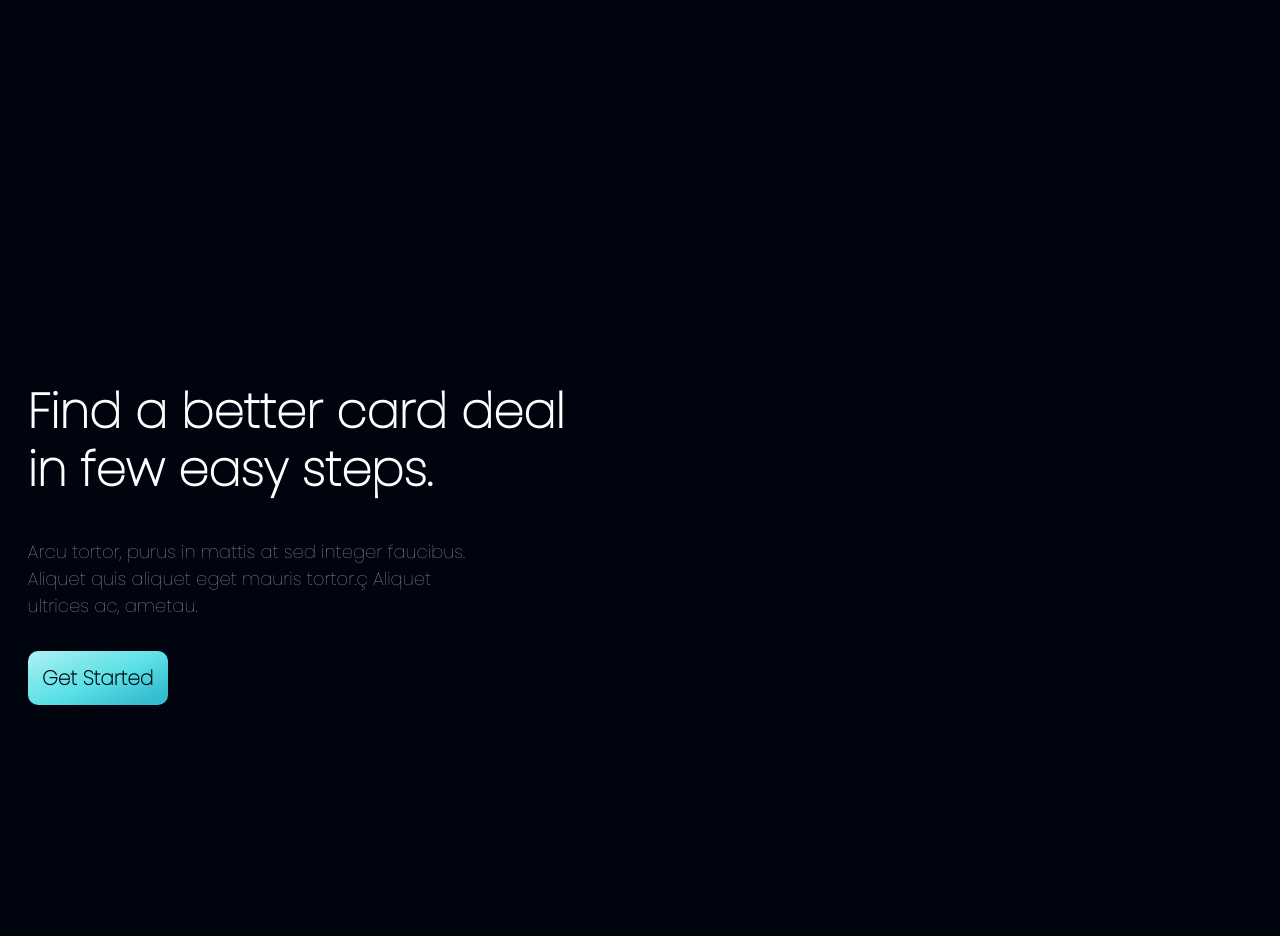
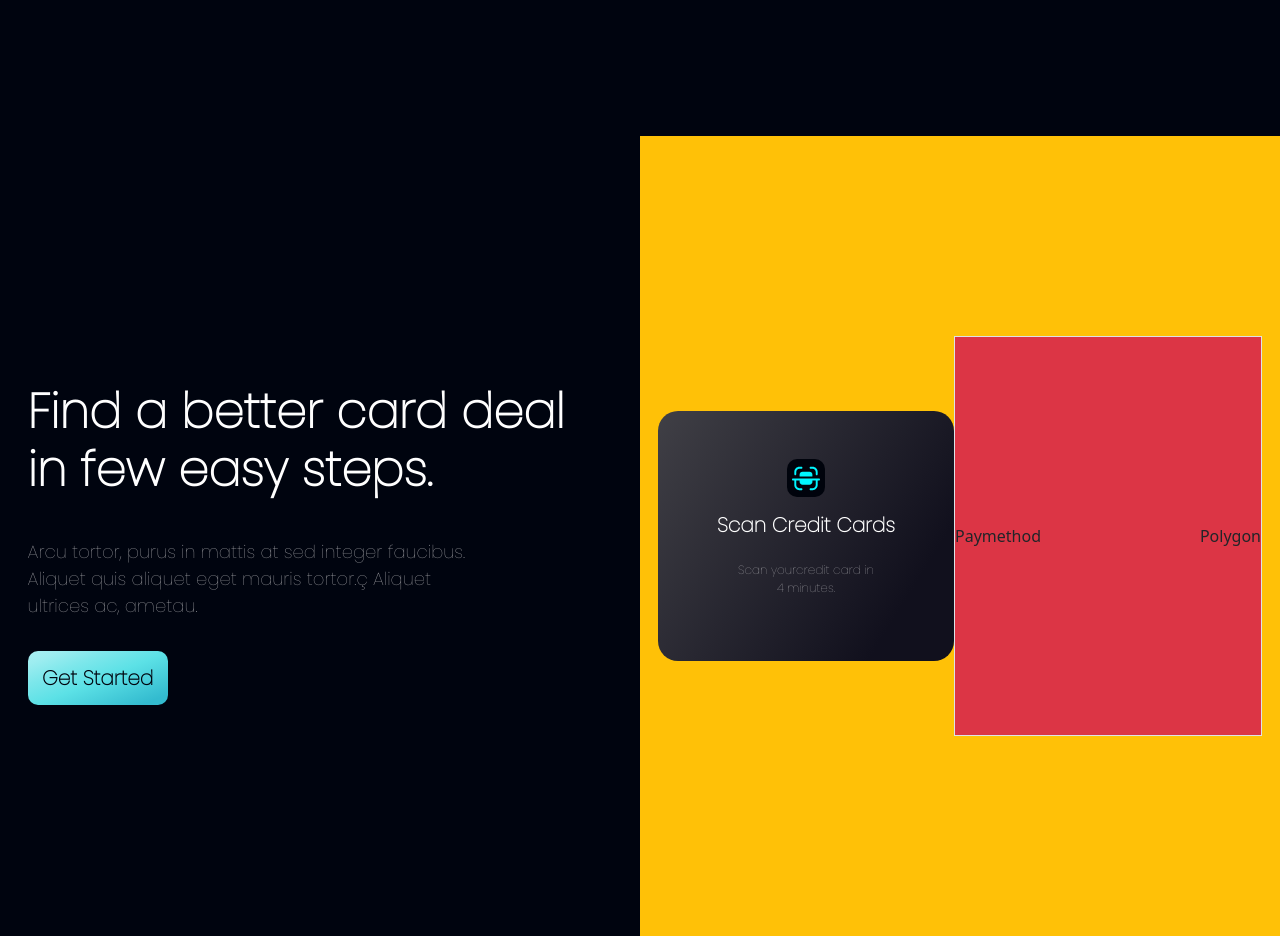
Before and after one commit to iafaqkhattak/hubobank, a React (Create React App) app: page / in a window 1280 px wide. Shown: the part 2480-3416 px from the top of the page. Built offline with nearby package versions, Linux system fonts and the light colour scheme.

Commit message:
scan card done

```diff
--- a/src/App.css
+++ b/src/App.css
@@ -413,3 +413,41 @@
     #33bbcf 90.29%
   );
 }
+
+.scan-logo {
+  border-radius: 10px;
+  background: #00030c;
+  width: 38px;
+  height: 38px;
+}
+
+.scan-title {
+  color: #fff;
+
+  text-align: center;
+  font-family: Poppins;
+  font-size: 20px;
+  font-weight: 600;
+}
+
+.scan-credits {
+  border-radius: 20px;
+  background: linear-gradient(
+    122deg,
+    #fff -264.89%,
+    #6d6d6d -77.96%,
+    #11101d 80.93%
+  );
+
+  backdrop-filter: blur(5px);
+}
+
+.scan-para {
+  color: rgba(255, 255, 255, 0.7);
+
+  text-align: center;
+  font-family: Poppins;
+  font-size: 12px;
+  font-weight: 400;
+  width: 200px;
+}
--- a/src/pages/cardDeals/CardDeals.jsx
+++ b/src/pages/cardDeals/CardDeals.jsx
@@ -1,4 +1,5 @@
 import React from "react";
+import Scan from "../images/Scan.svg";
 
 const CardDeals = () => {
   return (
@@ -24,7 +25,29 @@ const CardDeals = () => {
             </div>
           </div>
         </div>
-        <div className="col-lg-6"></div>
+        <div className=" col-lg-6 Right-Deals d-flex align-items-center  justify-content-center bg-warning">
+          <div className="scan-credits p-5 d-flex flex-column align-items-center">
+            <div className="scan-logo d-flex justify-content-center">
+              <img className=" w-75 " src={Scan} alt="scanner logo" />
+            </div>
+            <div className="my-3">
+              <h2 className="scan-title">Scan Credit Cards</h2>
+            </div>
+            <div>
+              <p className="scan-para">
+                Scan yourcredit card in <br /> 4 minutes.
+              </p>
+            </div>
+          </div>
+          <div className="pay-method d-flex flex-column border align-items-center justify-content-center bg-danger w-50 h-50">
+            <div className="txt+poly d-flex w-100 flex-row align-items-center  justify-content-between">
+              <div className="txt">Paymethod</div>
+              <div>Polygon</div>
+            </div>
+
+            <div className="logos"></div>
+          </div>
+        </div>
       </div>
     </div>
   );
```
Also changed, not shown: src/pages/images/Scan.svg (added).
